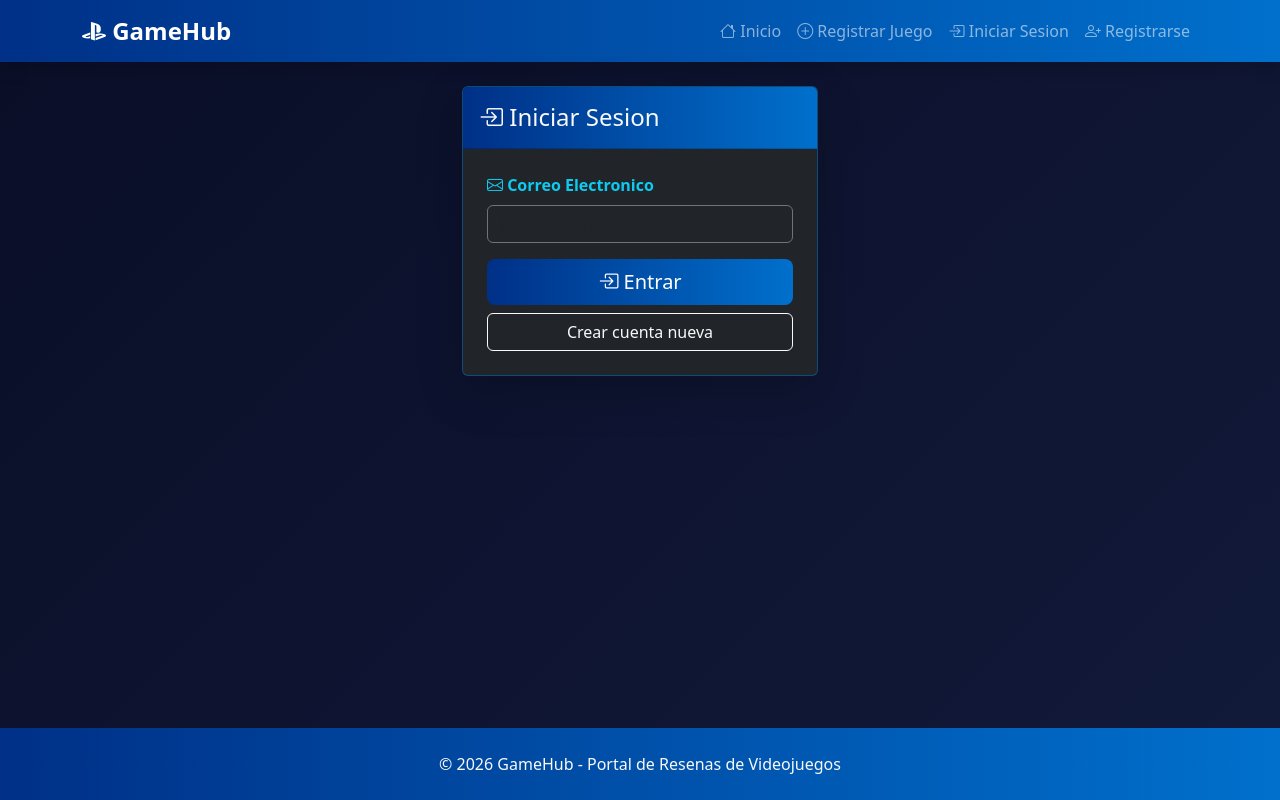
After one commit to santi1403/gamehub-php2, a PHP site: page /login.php in a window 1280 px wide. The commit adds this page. Run offline with PHP 8.4, Linux system fonts and the light colour scheme; some libraries are stand-ins or nearby versions.

Commit message:
Actualización final de formularios y lógica de usuario

```diff
--- a/web/header.php
+++ b/web/header.php
@@ -39,6 +39,9 @@ session_start();
                         </li>
                     <?php else: ?>
                         <li class="nav-item">
+                            <a class="nav-link" href="login.php"><i class="bi bi-box-arrow-in-right"></i> Iniciar Sesion</a>
+                        </li>
+                        <li class="nav-item">
                             <a class="nav-link" href="registrar_usuario.php"><i class="bi bi-person-plus"></i> Registrarse</a>
                         </li>
                     <?php endif; ?>
--- /dev/null
+++ b/web/login.php
@@ -0,0 +1,59 @@
+<?php
+require_once 'db.php';
+include 'header.php';
+
+$error = '';
+
+if ($_SERVER['REQUEST_METHOD'] === 'POST') {
+    $email = trim($_POST['email'] ?? '');
+
+    if ($email === '') {
+        $error = 'Ingresa tu correo.';
+    } else {
+        $stmt = $pdo->prepare("SELECT id, nombre FROM usuarios WHERE email = ?");
+        $stmt->execute([$email]);
+        $usuario = $stmt->fetch();
+
+        if ($usuario) {
+            $_SESSION['usuario_id'] = $usuario['id'];
+            $_SESSION['usuario_nombre'] = $usuario['nombre'];
+            header('Location: index.php');
+            exit;
+        } else {
+            $error = 'Correo no encontrado. Registrate primero.';
+        }
+    }
+}
+?>
+
+<div class="container">
+    <div class="row justify-content-center">
+        <div class="col-md-8 col-lg-4">
+            <div class="card bg-dark text-light shadow-lg border-blue">
+                <div class="card-header py-3" style="background: linear-gradient(90deg, #003087 0%, #0070CC 100%);">
+                    <h4 class="mb-0"><i class="bi bi-box-arrow-in-right"></i> Iniciar Sesion</h4>
+                </div>
+                <div class="card-body p-4">
+                    <?php if ($error): ?>
+                        <div class="alert alert-warning"><i class="bi bi-exclamation-triangle"></i> <?php echo $error; ?></div>
+                    <?php endif; ?>
+
+                    <form method="POST">
+                        <div class="mb-3">
+                            <label class="form-label text-info fw-bold"><i class="bi bi-envelope"></i> Correo Electronico</label>
+                            <input type="email" name="email" class="form-control bg-dark text-light border-secondary" required placeholder="Ej: juan@email.com">
+                        </div>
+                        <div class="d-grid gap-2">
+                            <button type="submit" class="btn btn-primary-play btn-lg">
+                                <i class="bi bi-box-arrow-in-right"></i> Entrar
+                            </button>
+                            <a href="registrar_usuario.php" class="btn btn-outline-light">Crear cuenta nueva</a>
+                        </div>
+                    </form>
+                </div>
+            </div>
+        </div>
+    </div>
+</div>
+
+<?php include 'footer.php'; ?>
--- a/web/registrar_usuario.php
+++ b/web/registrar_usuario.php
@@ -58,8 +58,7 @@ if ($_SERVER['REQUEST_METHOD'] === 'POST') {
             $_SESSION['usuario_id'] = $pdo->lastInsertId();
             $_SESSION['usuario_nombre'] = $nombre;
 
-            $exito = 'Registro exitoso. Bienvenido, ' . htmlspecialchars($nombre) . '.';
-            header('Refresh: 2; URL=index.php');
+            $exito = 'Registro exitoso. Bienvenido, ' . htmlspecialchars($nombre) . '. <a href="index.php" class="text-white fw-bold">Ir al inicio</a>';
         } catch (PDOException $e) {
             if ($e->getCode() == 23505) {
                 $errores['email'] = 'El correo ya esta registrado.';
```
